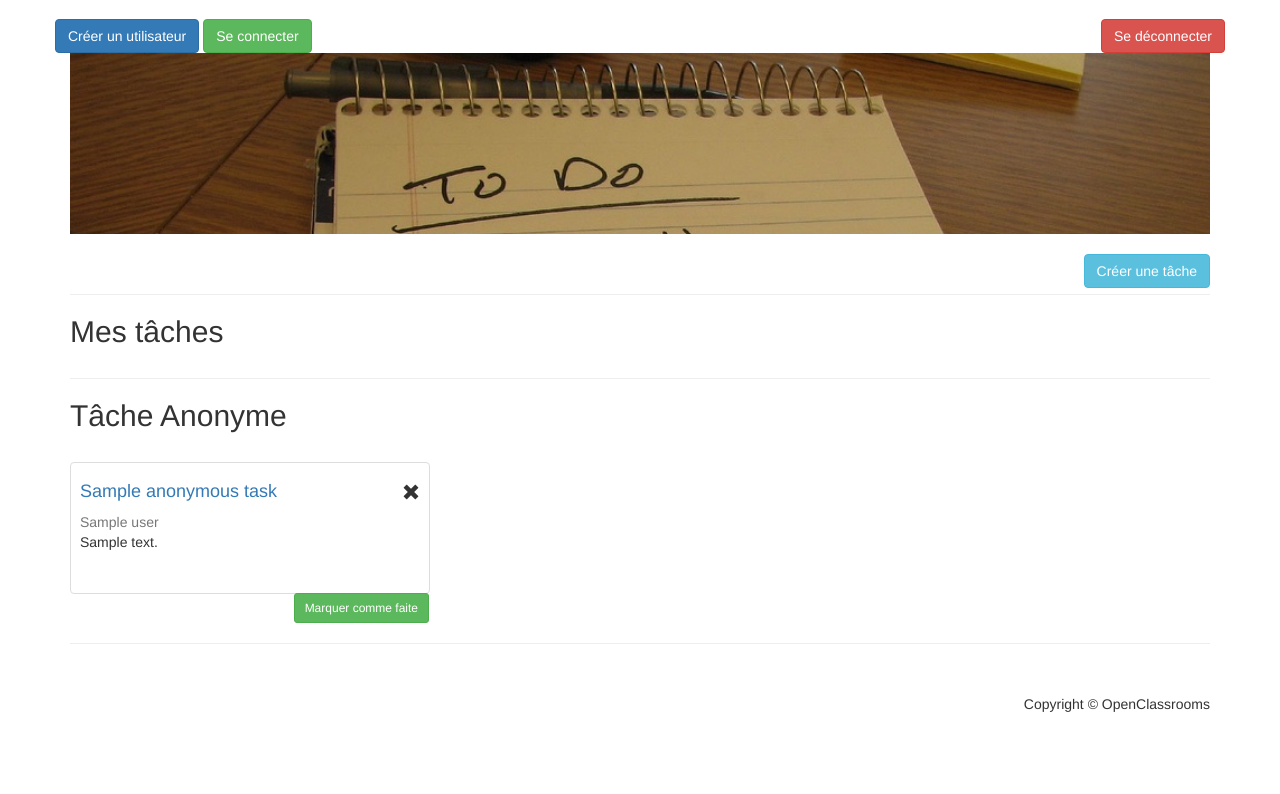
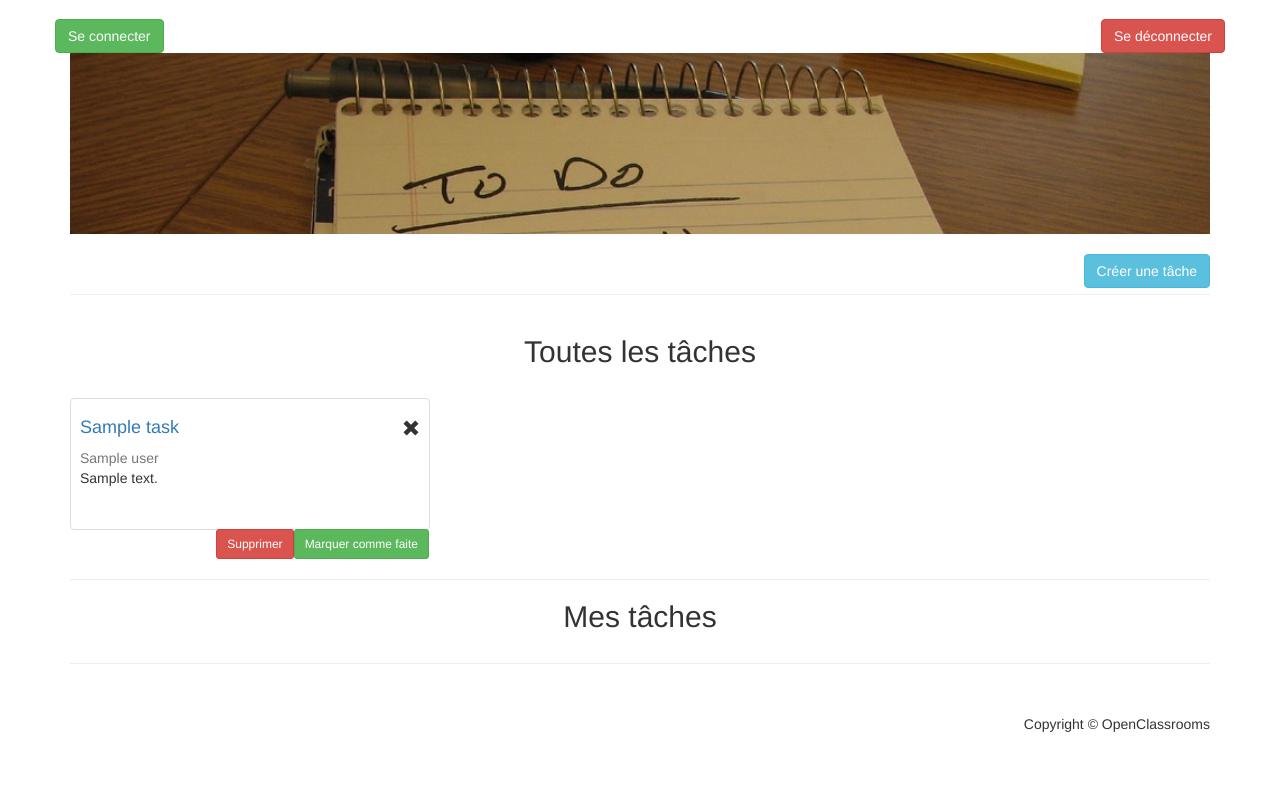
Before and after one commit to LeaVc11/P8_ToDo, a Symfony app: template templates/task/list.html.twig in a window 1280 px wide. Shown: the part 51-845 px from the top of the page. Before the commit the page ends 763 px from the top, so only its background shows below. Run offline with Twig, Linux system fonts and the light colour scheme; the template is opened without the code that fills it: most values are stand-ins (such as "Sample title", 1, 10 or a date in 2020); some libraries are stand-ins or nearby versions.

Commit message:
update task list

```diff
--- a/src/Controller/UserController.php
+++ b/src/Controller/UserController.php
@@ -7,6 +7,7 @@ namespace App\Controller;
 use App\Entity\User;
 use App\Form\UserType;
 use Doctrine\ORM\EntityManagerInterface;
+use Sensio\Bundle\FrameworkExtraBundle\Configuration\IsGranted;
 use Symfony\Component\HttpFoundation\Response;
 use Symfony\Component\PasswordHasher\Hasher\UserPasswordHasherInterface;
 use Symfony\Component\Routing\Annotation\Route;
@@ -16,7 +17,7 @@ use Symfony\Component\HttpFoundation\Request;
 class UserController extends AbstractController
 {
     #[Route('/users', name: 'user_list')]
-
+    #[IsGranted('ROLE_ADMIN')]
     public function list(EntityManagerInterface $entityManager): Response
     {
         $users = $entityManager->getRepository(User::class)->findAll();
--- a/src/DataFixtures/AppFixtures.php
+++ b/src/DataFixtures/AppFixtures.php
@@ -29,6 +29,7 @@ class AppFixtures extends Fixture
             ->setPassword($this->passwordHasher->getPasswordHasher(User::class)->hash('admin'))
         ;
         $manager->persist($admin);
+
         $anonymousTask = (new Task())
             ->setTitle('Anonymous Task')
             ->setContent('Contenu d\'une tâche anonyme.')
--- a/src/Entity/User.php
+++ b/src/Entity/User.php
@@ -45,9 +45,6 @@ class User implements UserInterface, PasswordAuthenticatedUserInterface
     }
     public function __toString(): string
     {
-        if($this->username == null){
-            return 'null';
-        }
         return $this->username;
     }
 
--- a/templates/base.html.twig
+++ b/templates/base.html.twig
@@ -39,9 +39,9 @@
 <!-- Page Content -->
 <div class="container">
     <div class="row">
+        {% if is_granted('ROLE_ADMIN') %}
+        <a href="{{ path('user_create') }}" class="btn btn-primary">Créer un utilisateur</a>
 
-        <a href="{{ path('user_create') }}" class="btn btn-primary">Créer un utilisateur</a>
-        {% if is_granted('ROLE_ADMIN') %}
                 <a href="{{ path('user_list') }}" class="btn btn-warning">Consulter la liste des utilisateurs</a>
         {% endif %}
             <a href="{{ path('logout') }}" class="pull-right btn btn-danger">Se déconnecter</a>
--- a/templates/task/list.html.twig
+++ b/templates/task/list.html.twig
@@ -7,7 +7,41 @@
     <a href="{{ path('task_create') }}" class="btn btn-info pull-right m-3">Créer une tâche</a>
     <br>
         <hr>
-    <h2>Mes tâches</h2>
+        <div class="row mb-2">
+        <h2 class="text-center">Toutes les tâches </h2>
+            {% for task in tasks %}
+                {% if task.user%}
+                    <div class="col-sm-4 col-lg-4 col-md-4 ">
+                        <br>
+                        <div class="thumbnail">
+                            <div class="caption">
+                                <h4 class="pull-right">
+                                    {% if task.isDone %}<span class="glyphicon glyphicon-ok"></span>{% else %}
+                                        <span class="glyphicon glyphicon-remove"></span>{% endif %}
+                                </h4>
+                                <h4><a href="{{ path('task_edit', {'id' : task.id }) }}">{{ task.title }}</a></h4>
+                                <span class="text-muted">{{ task.user }}</span>
+                                <p>{{ task.content }}</p>
+                            </div>
+                            <div>
+                                <form action="{{ path('task_toggle', {'id' : task.id }) }}">
+                                    <button class="btn btn-success btn-sm pull-right">
+                                        {% if not task.isDone %}Marquer comme faite{% else %}Marquer non terminée{% endif %}
+                                    </button>
+                                </form>
+                                <form method="post" action="{{ path('task_delete', {'id' : task.id }) }}">
+                                    <button type="submit" class="btn btn-danger btn-sm pull-right">Supprimer</button>
+                                </form>
+
+                            </div>
+                        </div>
+                    </div>
+                {% endif %}
+            {% endfor %}
+
+    </div>
+    <hr>
+    <h2 class="text-center">Mes tâches </h2>
     <div class="row">
         {% for task in tasks %}
             {% if task.user == app.user %}
@@ -35,11 +69,9 @@
                                     </button>
                                 </form>
                             {% endif %}
-                            {% if is_granted('DELETE_TASK', task) %}
                             <form method="post" action="{{ path('task_delete', {'id' : task.id }) }}">
                                 <button type="submit" class="btn btn-danger btn-sm pull-right">Supprimer</button>
                             </form>
-                            {% endif %}
                         </div>
                     </div>
                 </div>
@@ -52,11 +84,13 @@
             </div>
         {% endfor %}
     </div>
+
+    {% if is_granted('ROLE_ADMIN') %}
         <hr>
-    <h2>Tâche Anonyme</h2>
+        <h2 class="text-center">Tâche Anonyme</h2>
         <div class="row">
-        {% for task in anonymous_tasks %}
-            {% if task.user %}
+            {% for task in tasks %}
+                {% if not task.user == app.user %}
                     <div class="col-sm-4 col-lg-4 col-md-4 ">
                         <br>
                         <div class="thumbnail">
@@ -83,7 +117,8 @@
                                 {% endif %}
                                 {% if is_granted('DELETE_TASK', task) %}
                                     <form method="post" action="{{ path('task_delete', {'id' : task.id }) }}">
-                                    <button type="submit" class="btn btn-danger btn-sm pull-right">Supprimer</button>
+                                        <button type="submit" class="btn btn-danger btn-sm pull-right">Supprimer
+                                        </button>
                                     </form>
                                 {% endif %}
                             </div>
@@ -98,5 +133,7 @@
                 </div>
             {% endfor %}
         </div>
+    {% endif %}
+
 
 {% endblock %}
--- a/templates/user/edit.html.twig
+++ b/templates/user/edit.html.twig
@@ -11,4 +11,5 @@
         <button type="submit" class="btn btn-success pull-right">Modifier</button>
         {{ form_end(form) }}
     </div>
+    <a href="{{ path('user_list') }}" class="btn btn-primary">Retour</a>
 {% endblock %}
```
Also changed, not shown: templates/user/list.html.twig (+4 -5 lines). Lines whose indentation alone changed are shown as unchanged.
